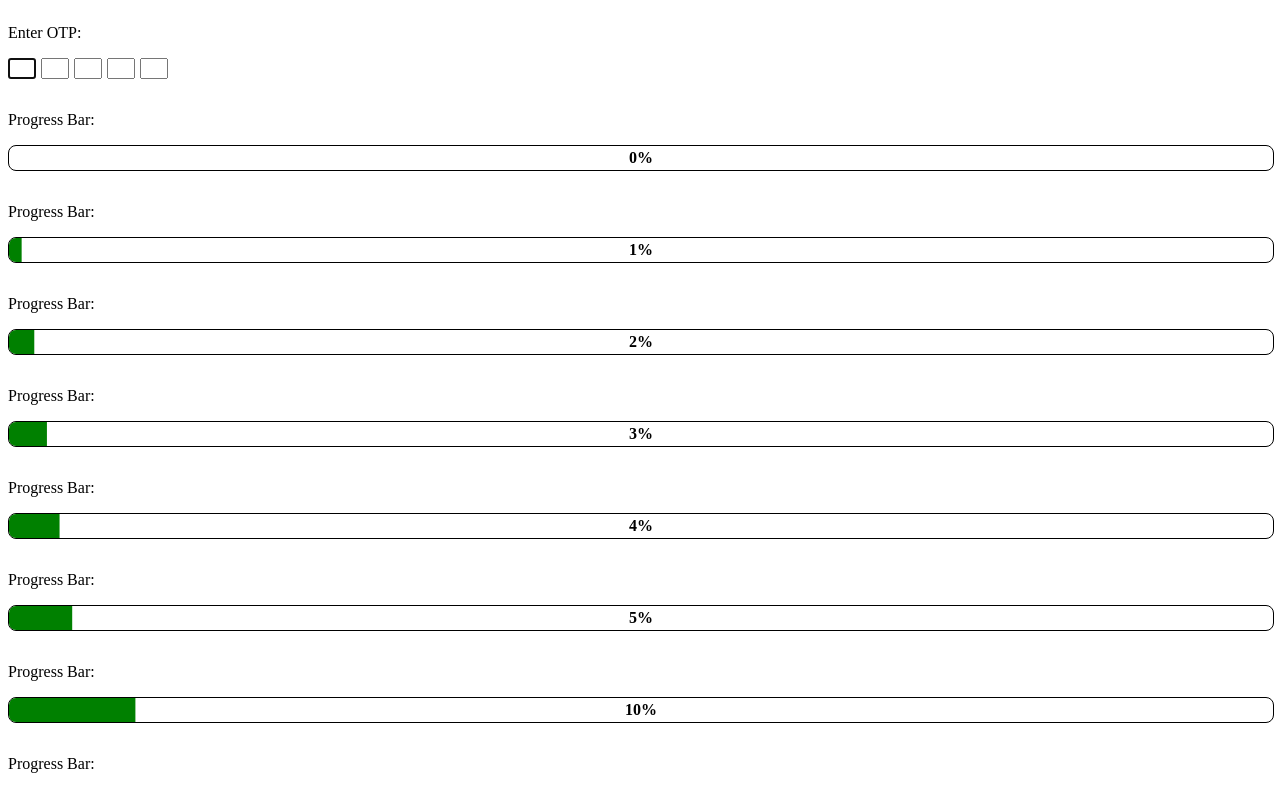
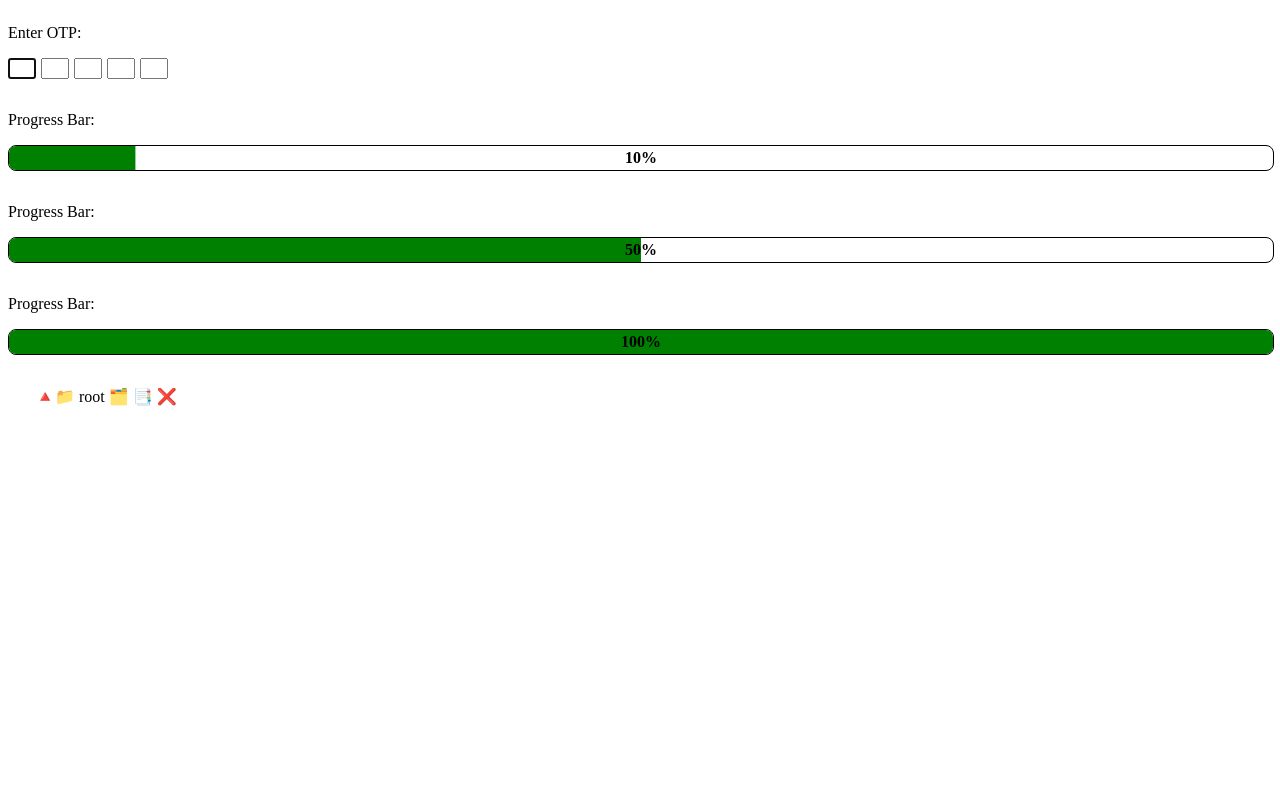
Before and after one commit to bharathvijayss/Frontend-Interview-Preparation, a React (Vite) app: page / in a window 1280 px wide. Shown: the top 787 px of the page. Built offline with nearby package versions, Linux system fonts and the light colour scheme.

Commit message:
file folder structure

```diff
--- a/src/App.jsx
+++ b/src/App.jsx
@@ -1,17 +1,17 @@
-import Otp from '/src/components/Otp/Otp';
-import ProgressBar from '/src/components/ProgressBar/ProgressBar';
-import { main_container } from './App.module.css';
+import Otp from "/src/components/Otp/Otp";
+import ProgressBar from "/src/components/ProgressBar/ProgressBar";
+import FileFolderStructure from "/src/components/FileFolderStructure/FileFolderStructure";
+import { main_container } from "./App.module.css";
 
 function App() {
-  const progressBars = [
-    0, 1, 2, 3, 4, 5, 10, 20, 30, 40, 50, 60, 70, 80, 90, 100,
-  ];
+  const progressBars = [10, 50, 100];
   return (
     <div className={main_container}>
       <Otp />
       {progressBars.map((progress) => (
-        <ProgressBar progress={progress} />
+        <ProgressBar progress={progress} key={progress} />
       ))}
+      <FileFolderStructure />
     </div>
   );
 }
--- /dev/null
+++ b/src/components/FileFolderStructure/FileFolderList/FileFolderList.jsx
@@ -0,0 +1,61 @@
+import { useState } from "react";
+import {
+  file_folder_container,
+  file_folder,
+  icon,
+  util_icons
+} from "./FileFolderList.module.css";
+
+const FileFolderList = ({ nodeList, addFolder, addFile, deleteNode }) => {
+  const [isExpanded, setIsExpanded] = useState({});
+
+  return (
+    <div className={file_folder_container}>
+      {nodeList.map((node) => (
+        <div className={file_folder} key={node.id}>
+          <p>
+            <span
+              className={icon}
+              onClick={() =>
+                setIsExpanded((prev) => ({
+                  ...prev,
+                  [node.name]: !prev[node.name],
+                }))
+              }
+            >
+              {node.isFolder && (isExpanded[node.name] ? "🔻" : "🔺")}
+            </span>
+            <span>
+              {node.isFolder ? "📁" : "🗒️"} {node.name}
+            </span>
+
+            {node.isFolder && (
+              <>
+                <span className={util_icons} onClick={() => addFolder(node.id)}>
+                  🗂️
+                </span>
+                <span className={util_icons} onClick={() => addFile(node.id)}>
+                  📑
+                </span>
+              </>
+            )}
+
+            <span className={util_icons} onClick={() => deleteNode(node.id)}>
+              ❌
+            </span>
+          </p>
+          {isExpanded[node.name] && node.isFolder && (
+            <FileFolderList
+              nodeList={node.children}
+              addFolder={addFolder}
+              addFile={addFile}
+              deleteNode={deleteNode}
+            />
+          )}
+        </div>
+      ))}
+    </div>
+  );
+};
+
+export default FileFolderList;
--- /dev/null
+++ b/src/components/FileFolderStructure/FileFolderList/FileFolderList.module.css
@@ -0,0 +1,17 @@
+.file_folder_container {
+  padding-left: 20px;
+}
+
+.file_folder {
+  padding-left: 5px;
+}
+
+.icon {
+  cursor: pointer;
+  margin-left: 2px;
+}
+
+.util_icons {
+    composes: icon;
+    margin-left: 4px;
+}
--- /dev/null
+++ b/src/components/FileFolderStructure/FileFolderStructure.jsx
@@ -0,0 +1,116 @@
+import data from "./utils/data.json";
+import { useState } from "react";
+import FileFolderList from "./FileFolderList/FileFolderList";
+
+const FileFolderStructure = () => {
+  const [filesAndFolders, setFilesAndFolders] = useState(data);
+
+  const addFolder = (id) => {
+    const folderName = prompt("Enter the Folder Name");
+
+    if (!folderName) {
+      return;
+    }
+
+    const newNode = {
+      name: folderName,
+      isFolder: true,
+      id: crypto.randomUUID(),
+      children: []
+    };
+
+    const addNode = (list) => {
+      return list.map((node) => {
+        if (!node.isFolder) {
+          return node;
+        }
+
+        if (node.id === id) {
+          return {
+            ...node,
+            children: [...node.children, newNode],
+          };
+        } else {
+          return {
+            ...node,
+            children: addNode(node.children),
+          };
+        }
+      });
+    };
+
+    const newList = addNode(filesAndFolders);
+
+    setFilesAndFolders(newList);
+  };
+
+  const addFile = (id) => {
+    const fileName = prompt("Enter the File Name");
+
+    if (!fileName) {
+      return;
+    }
+
+    const newNode = {
+      name: fileName,
+      isFolder: false,
+      id: crypto.randomUUID(),
+    };
+
+    const addNode = (list) => {
+      return list.map((node) => {
+        if (!node.isFolder) {
+          return node;
+        }
+
+        if (node.id === id) {
+          return {
+            ...node,
+            children: [...node.children, newNode],
+          };
+        } else {
+          return {
+            ...node,
+            children: addNode(node.children),
+          };
+        }
+      });
+    };
+
+    const newList = addNode(filesAndFolders);
+
+    setFilesAndFolders(newList);
+  };
+
+  const deleteNode = (id) => {
+    const eliminateNodeWithID = (nodes) => {
+      return nodes
+        .filter((node) => {
+          return node.id !== id;
+        })
+        .map((node) => {
+          if (node.isFolder) {
+            return {
+              ...node,
+              children: eliminateNodeWithID(node.children),
+            };
+          } else {
+            return node;
+          }
+        });
+    };
+    const newFilesAndFolders = eliminateNodeWithID(filesAndFolders);
+    setFilesAndFolders(newFilesAndFolders);
+  };
+
+  return (
+    <FileFolderList
+      nodeList={filesAndFolders}
+      addFolder={addFolder}
+      addFile={addFile}
+      deleteNode={deleteNode}
+    />
+  );
+};
+
+export default FileFolderStructure;
--- /dev/null
+++ b/src/components/FileFolderStructure/utils/data.json
@@ -0,0 +1,69 @@
+[
+  {
+    "name": "root",
+    "isFolder": true,
+    "id": "1",
+    "children": [
+      {
+        "name": "src",
+        "isFolder": true,
+        "id": "2",
+        "children": [
+          {
+            "name": "components",
+            "isFolder": true,
+            "id": "3",
+            "children": [
+              {
+                "name": "FileFolderStructure",
+                "isFolder": true,
+                "id": "4",
+                "children": [
+                  {
+                    "name": "FileFolderStructure.jsx",
+                    "id": "5",
+                    "isFolder": false
+                  },
+                  {
+                    "name": "FileFolderStructure.module.css",
+                    "id": "6",
+                    "isFolder": false
+                  },
+                  {
+                    "name": "utils",
+                    "isFolder": true,
+                    "id": "7",
+                    "children": [
+                      {
+                        "name": "data.json",
+                        "id": "8",
+                        "isFolder": false
+                      }
+                    ]
+                  }
+                ]
+              },
+              {
+                "name": "FileFolderList",
+                "isFolder": true,
+                "id": "9",
+                "children": [
+                  {
+                    "name": "FileFolderList.jsx",
+                    "id": "10",
+                    "isFolder": false
+                  },
+                  {
+                    "name": "FileFolderList.module.css",
+                    "id": "11",
+                    "isFolder": false
+                  }
+                ]
+              }
+            ]
+          }
+        ]
+      }
+    ]
+  }
+]
```
Also changed, not shown: src/components/FileFolderStructure/FileFolderStructure.module.css (added).
